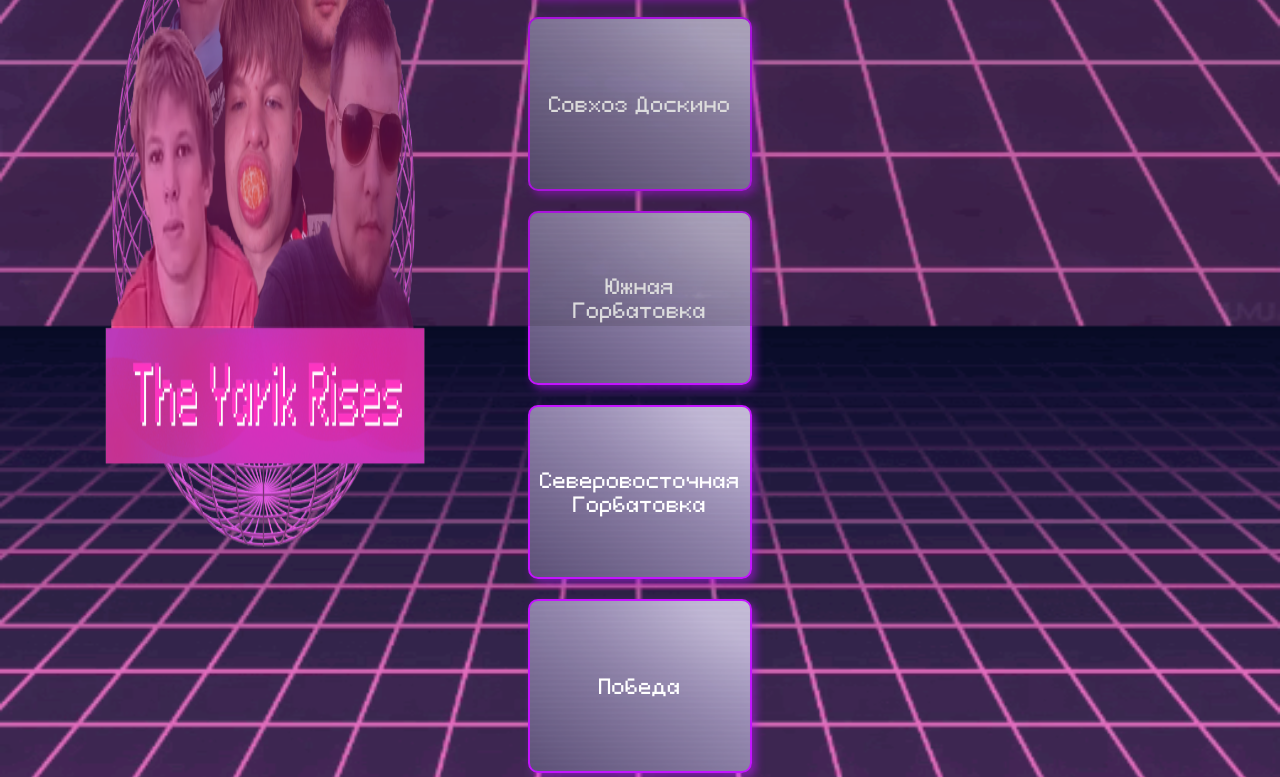
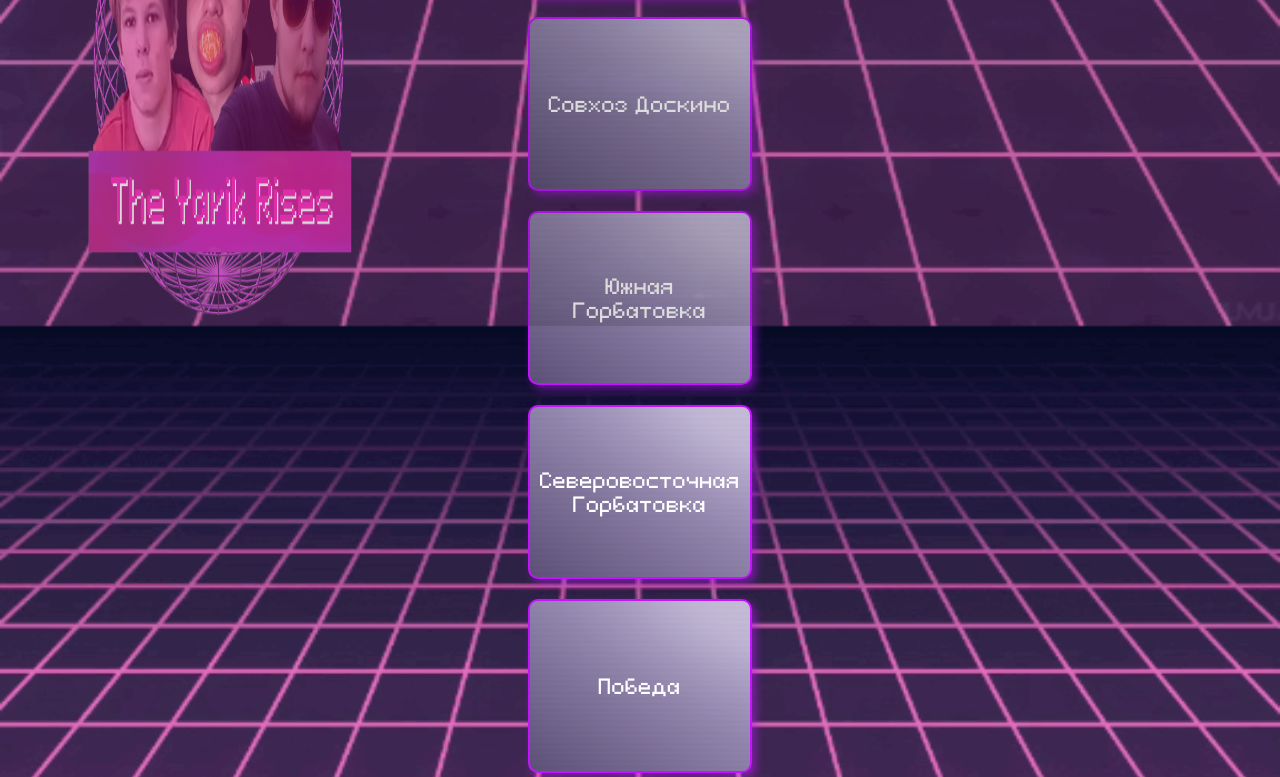
Before and after one commit to cool-induk-cell/TheYarikRises, a website: page index.html in a window 1280 px wide. Shown: the part 474-1251 px from the top of the page. Drawn offline with Linux system fonts and the light colour scheme.

Commit message:
phone fix 2

```diff
--- a/index.html
+++ b/index.html
@@ -20,7 +20,7 @@
     </header>
     <main>
         <div class="left">
-            <img src="burmalda.png" alt="" style="width: 100%; height: 100%;">
+            <img src="burmalda.png" alt="" style="width: 100%; height: 75%;">
         </div>
         <div class="container">
             <a href="ivanovka.html">
--- a/style.css
+++ b/style.css
@@ -141,13 +141,13 @@ p {
     display: flex;
     align-items: flex-start;
     justify-content: center;
-    width: 66%;
+    width: 33%;
 }
 .right {
     display: flex;
     align-items: flex-start;
     justify-content: center;
-    width: 66%;
+    width: 33%;
 }
 .edik {
     display: flex;
@@ -220,4 +220,10 @@ p {
     .headerLeft > a {
         font-size: 15px;
     }
+    .left {
+        width: 66%;
+    }
+    .right {
+        width: 66%;
+    }
 }
```
